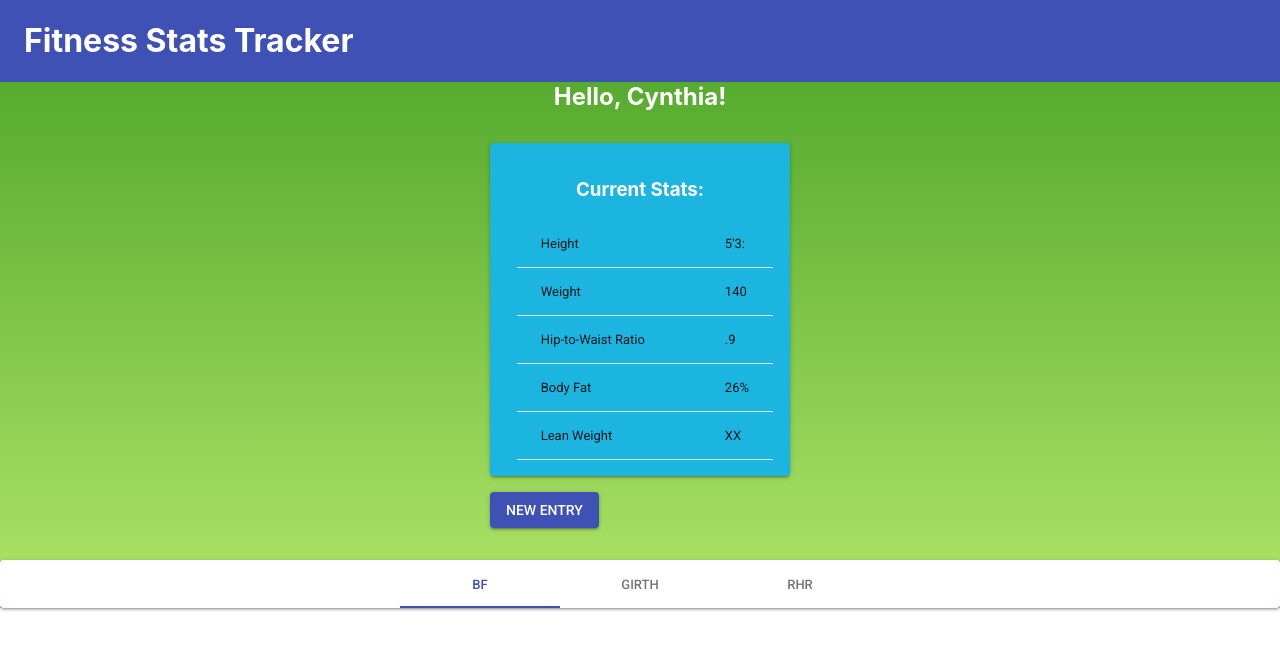
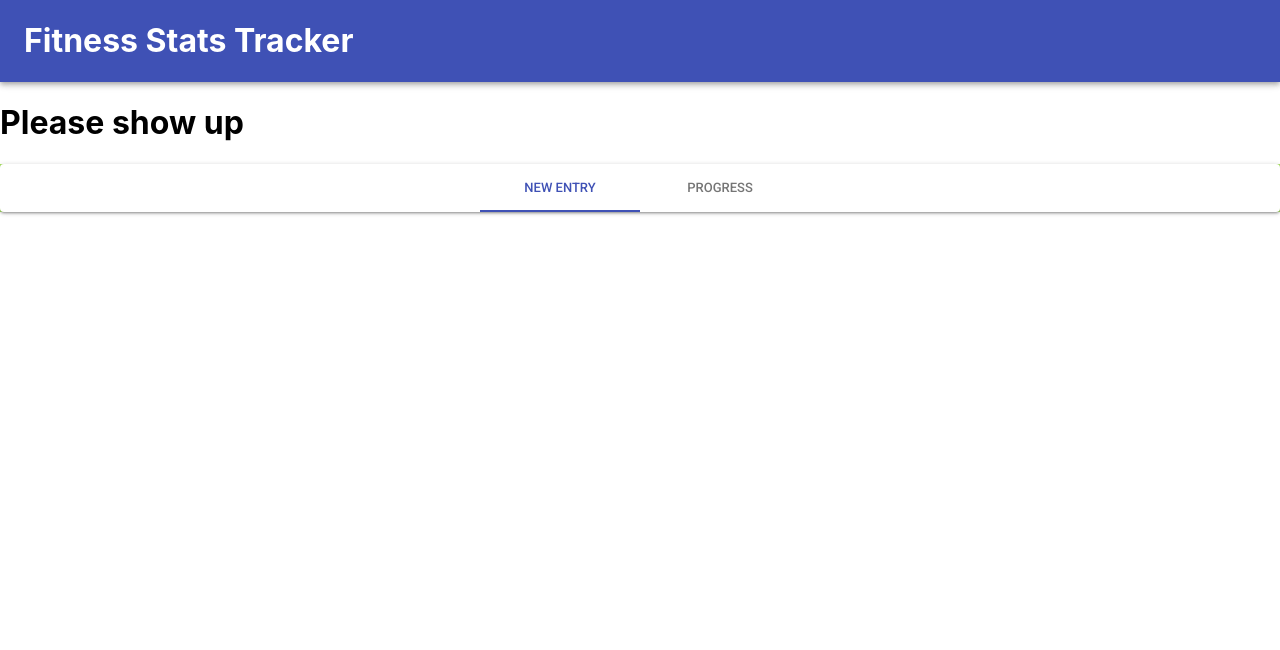
Before and after one commit to cynthiawilliamsa/fitnessstats, a React (Create React App) app: page /NewEntryForm in a window 1280 px wide. Shown: the top 650 px of the page. Built offline with nearby package versions, Linux system fonts and the light colour scheme.

Commit message:
finish routers and add progress and new entry components

```diff
--- a/package.json
+++ b/package.json
@@ -7,6 +7,7 @@
     "babel": "^6.23.0",
     "react": "^16.6.0",
     "react-dom": "^16.6.0",
+    "react-router-dom": "^4.3.1",
     "react-scripts": "2.1.1"
   },
   "scripts": {
--- a/src/App.js
+++ b/src/App.js
@@ -1,16 +1,18 @@
 import React, { Component } from 'react';
 import Header from './components/Header';
 import Footer from './components/Footer';
-import Landing from './components/Landing';
 import './App.css';
+import Main from './components/Main';
+import NewEntryForm from './components/NewEntryForm';
 
 class App extends Component {
   render() {
     return (
       <div className="App">
         <Header/>
-        <Landing/>
+        <Main/>
         <Footer/>
+
       </div>
     );
   }
--- a/src/components/Footer.js
+++ b/src/components/Footer.js
@@ -3,6 +3,7 @@ import Paper from '@material-ui/core/Paper';
 import Tabs from '@material-ui/core/Tabs';
 import Tab from '@material-ui/core/Tab';
 import '../App.css';
+import {Link} from 'react-router-dom';
 
 
 class Footer extends Component {
@@ -18,9 +19,9 @@ class Footer extends Component {
           centered
         >
           {/* <Tab label="New Entries" /> */}
-          <Tab label="BF"/>
-          <Tab label="Girth"/>
-          <Tab label="RHR"/>
+          <Tab label="New Entry" component={Link} to="NewFormEntry"/>
+          <Tab label="Progress" component={Link} to="Progress"/>
+          {/* <Tab label="RHR" component={Link} to="RHR"/> */}
           {/* <Tab label="Nutrition"/> */}
         </Tabs>
       </Paper>
--- a/src/components/Landing.js
+++ b/src/components/Landing.js
@@ -6,7 +6,6 @@ import TableBody from '@material-ui/core/TableBody';
 import TableCell from '@material-ui/core/TableCell';
 import TableHead from '@material-ui/core/TableHead';
 import TableRow from '@material-ui/core/TableRow';
-import Button from '@material-ui/core/Button';
 
 
 class Landing extends Component {
@@ -44,14 +43,12 @@ class Landing extends Component {
                 </TableHead>
             </Table>
         </Paper>
-        {/* button links to New Entry form page */}
-        <Button variant="contained" color="primary">
-        New Entry
-      </Button>
         </div>
     </div>
       );
     }
   }
 
+
+
   export default Landing;
--- /dev/null
+++ b/src/components/Main.js
@@ -0,0 +1,15 @@
+import React from 'react';
+import {Switch, Route} from 'react-router-dom';
+import Landing from './Landing';
+import NewEntryForm from './NewEntryForm';
+import Progress from './Progress'
+
+//route links for project
+const Main = () => (
+    <Switch>
+        <Route exact path="/" component={Landing}/>
+        <Route exact path="/NewEntryForm" component={NewEntryForm}/>
+        <Route exact path="/Progress" component={Progress}/>
+    </Switch>
+);
+export default Main;
--- a/src/components/NewEntryForm.js
+++ b/src/components/NewEntryForm.js
@@ -1,26 +1,14 @@
 import React, { Component } from 'react';
 import '../App.css';
 import Paper from '@material-ui/core/Paper';
-import Table from '@material-ui/core/Table';
-import TableBody from '@material-ui/core/TableBody';
-import TableCell from '@material-ui/core/TableCell';
-import TableHead from '@material-ui/core/TableHead';
-import TableRow from '@material-ui/core/TableRow';
-import Button from '@material-ui/core/Button';
-
+import TextField from "@material-ui/core/TextField";
 
 class NewEntryForm extends Component {
     render() {
       return (
-        <div className="Landing">
-        <h2 style={{textAlign: 'center', margin: '0', color: "white"}}>Hello, Cynthia!</h2>
-
-        {/* button links to New Entry form page */}
-        <Button variant="contained" color="primary">
-        New Entry
-      </Button>
-        </div>
-    </div>
+        <div className="NewEntry">
+        <h1>Please show up</h1>
+      </div>
       );
     }
   }
--- /dev/null
+++ b/src/components/Progress.js
@@ -0,0 +1,15 @@
+import React from 'react';
+
+class Progress extends React.Component {
+    render() {
+      return (
+        <div className="Progress">
+        <h2 style={{textAlign: 'center', margin: '0', color: "white"}}>Hello, Cynthia!</h2>
+
+
+        </div>
+      );
+    }
+  }
+
+  export default Progress;
--- a/src/index.js
+++ b/src/index.js
@@ -2,9 +2,15 @@ import React from 'react';
 import ReactDOM from 'react-dom';
 import './index.css';
 import App from './App';
+import {BrowserRouter} from 'react-router-dom';
 import * as serviceWorker from './serviceWorker';
 
-ReactDOM.render(<App />, document.getElementById('root'));
+ReactDOM.render(
+<BrowserRouter>
+<App />
+</BrowserRouter>
+, document.getElementById('root'));
+
 
 // If you want your app to work offline and load faster, you can change
 // unregister() to register() below. Note this comes with some pitfalls.
```
Also changed, not shown: 1 other file (tests, documents, lock files or other folders).
